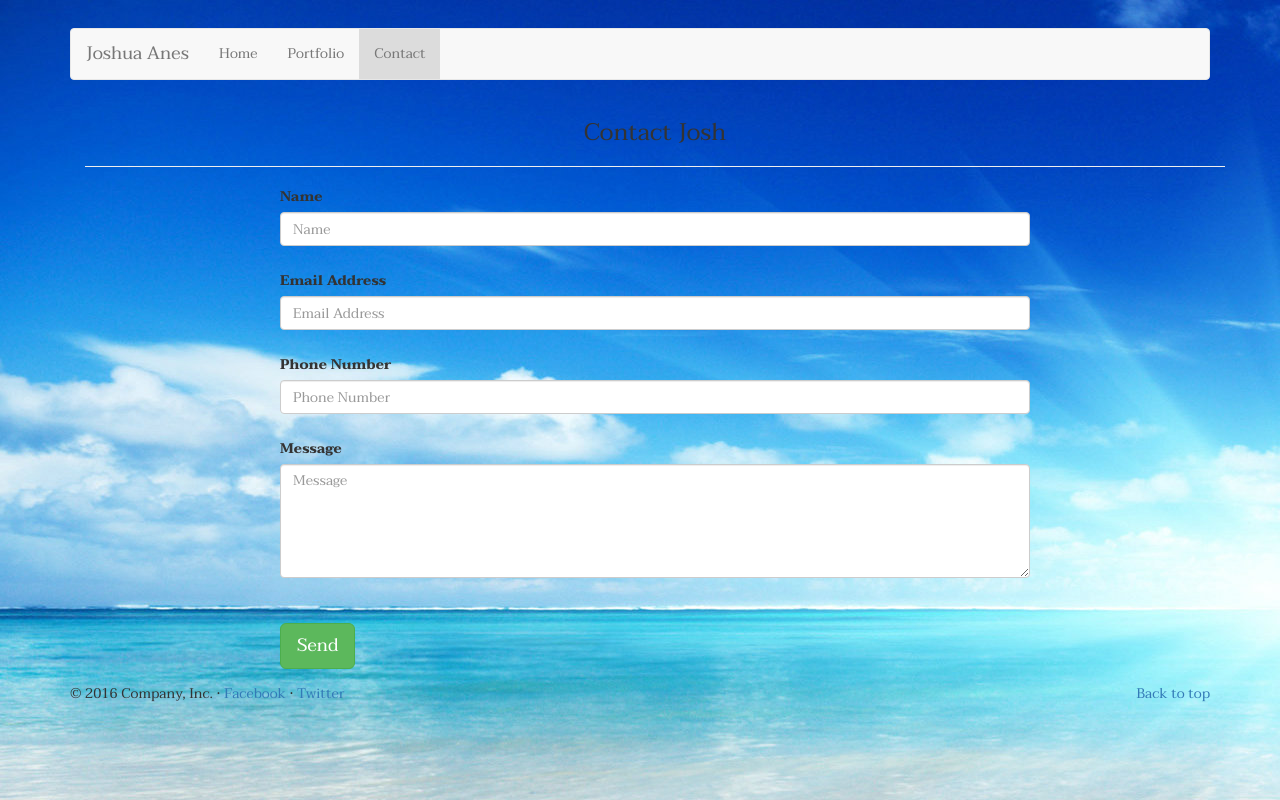
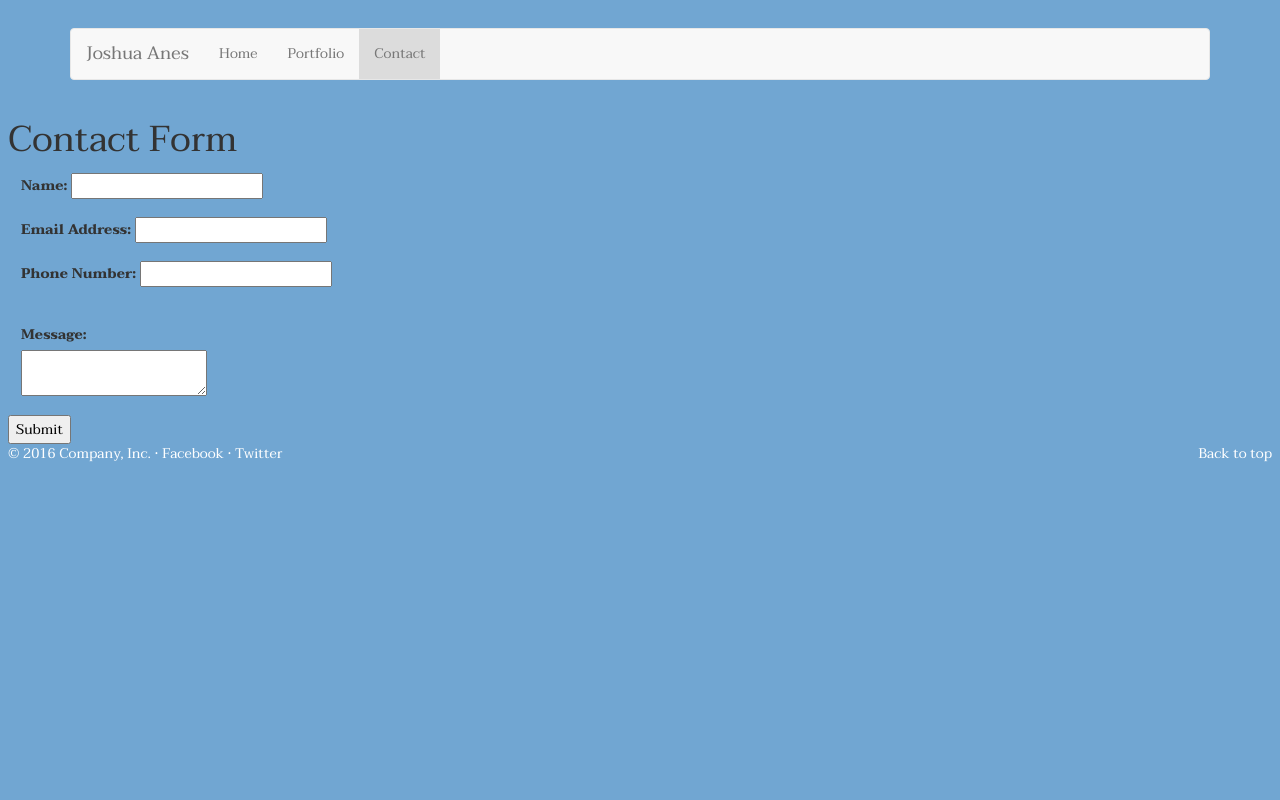
Before and after one commit to joshuaanes/Project03, a PHP site: page /contact-form.php in a window 1280 px wide. Run offline with PHP 8.4, Linux system fonts and the light colour scheme; some libraries are stand-ins or nearby versions; some web fonts are replaced.

Commit message:
Add files via upload
updated files for regrade

```diff
--- a/contact-form.php
+++ b/contact-form.php
@@ -2,71 +2,68 @@
  <script src="http://code.jquery.com/jquery.js"></script>
     <script src="js/menu-highlighter.js"></script>
 
-<!-- JavaScript -->
-    <script>
-    function validateForm() {
-        var x = document.forms["sentMessage"]["email"].value;
-        var atpos = x.indexOf("@");
-        var dotpos = x.lastIndexOf(".");
-        if (atpos<1 || dotpos<atpos+2 || dotpos+2>=x.length) {
-            alert("Not a valid e-mail address");
+  <script type="text/javascript">
+
+      function validate()
+      {
+
+         if( document.myForm.name.value == "" )
+         {
+            alert( "Please provide your name!" );
+            document.myForm.name.focus() ;
             return false;
          }
+
+         if( document.myForm.email.value == "" )
+         {
+            alert( "Please provide your Email!" );
+            document.myForm.email.focus() ;
+            return false;
          }
+
+        if( document.myForm.phone.value == "" )
+         {
+            alert( "Please provide your phone number!" );
+            document.myForm.phone.focus() ;
+            return false;
+         }
+
+      }
+
 </script>
-    <section id="contact">
-        <div class="container">
-            <div class="row">
-                <div class="col-lg-12 text-center">
-                    <h3>Contact Josh</h3>
-                    <hr class="star-primary">
+
+<h1 class= "contactform">Contact Form</h1>
+
+<form action="database-write.php" name="myForm" onsubmit="return(validate());" onsubmit="return(validateEmail());" method="post">
+
+
+  <div class="box">
+  <label for="name">Name: </label>
+  <input type="text" name="name">
   </div>
+
+  <div class="box">
+  <label for="email">Email Address: </label>
+  <input type="text" name="email">
   </div>
-            <div class="row">
-                <div class="col-lg-2"></div>
-                <div class="col-lg-8">
-                    <form action = "database-write.php" method = "post">
-                        <div class="row control-group">
-                            <div class="form-group col-xs-12 floating-label-form-group controls">
-                                <label>Name</label>
-                                <input type="text" class="form-control" placeholder="Name" id="name" required data-validation-required-message="Please enter your name.">
-                                <p class="help-block text-danger"></p>
+
+  <div class="box">
+  <label for="phone">Phone Number: </label>
+  <input type="text" name="phone">
   </div>
+
+   <div class="box">
+   <br>
+   <label for="message">Message: </label>
+   <br>
+   <textarea name="message" id="message"></textarea>
    </div>
-                        <div class="row control-group">
-                            <div class="form-group col-xs-12 floating-label-form-group controls">
-                                <label>Email Address</label>
-                                <input type="email" name="email" class="form-control" placeholder="Email Address" id="email" required data-validation-required-message="Please enter your email address.">
-                                <p class="help-block text-danger"></p>
-                            </div>
-                        </div>
-                        <div class="row control-group">
-                            <div class="form-group col-xs-12 floating-label-form-group controls">
-                                <label>Phone Number</label>
-                                <input type="tel" class="form-control" placeholder="Phone Number" id="phone" required data-validation-required-message="Please enter your phone number.">
-                                <p class="help-block text-danger"></p>
-                            </div>
-                        </div>
-                        <div class="row control-group">
-                            <div class="form-group col-xs-12 floating-label-form-group controls">
-                                <label>Message</label>
-                                <textarea rows="5" class="form-control" placeholder="Message" id="message" required data-validation-required-message="Please enter a message."></textarea>
-                                <p class="help-block text-danger"></p>
-                            </div>
-                        </div>
-                        <br>
-                        <div id="success"></div>
-                        <div class="row">
-                            <div class="form-group col-xs-12">
-                                <button type="submit" class="btn btn-success btn-lg">Send</button>
-                            </div>
-                        </div>
-                    </form>
-                </div>
-                <div class="col-lg-2"></div>
-            </div>
-        </div>
-    </section>
+
+
+  <input type="submit" name="send">
+
+
  </form>
 
+
      <?php include "inc/footer.inc"; ?>
--- a/css/stylesheet.css
+++ b/css/stylesheet.css
@@ -1,18 +1,55 @@
-/*background color for website*/
+/*Base Styles*/
 body {
   background-image:  url(../images/background.jpg);
   font-family: Taviraj, Trirong;
 }
 
-
-/*Footer*/
-.footer {
-	color: black;
+.foot {
+	color: white;
 }
 
-/*Navbar highlighter*/
+.box {
+	margin: 10px;
+	padding: 3px;
+
+}
+
+.foot a {
+	color: white;
+}
+
+
+
+/*Layout Styles*/
 
 .current {
- 		background-color: 	#DCDCDC;
+ 		background-color: #DCDCDC;
  		color: white;
 }
+
+#form .box {
+	margin: 10px;
+	padding: 3px;
+}
+
+.myForm {
+	background-color: #00cccc;
+	padding: 20px;
+}
+
+.myForm {
+	font-weight: bold;
+	text-decoration: none;
+	color: #004d4d;
+}
+
+.z-thing {
+	padding-top: 100px;
+}
+
+.z-pattern {
+	padding-top: 20px;
+}
+
+
+/*Modules*/
--- a/database-read.php
+++ b/database-read.php
@@ -2,7 +2,7 @@
 
 <?php
 
-$connection = mysqli_connect("localhost", "project3", "project3", "project3");
+$connection = mysqli_connect("localhost", "urcscon3_janes", "coffee1N/!", "urcscon3_janes");
 
 
 
@@ -35,6 +35,7 @@
 			<th>Id</th>
 			<th>Name</th>
 			<th>Email Address</th>
+			<th>Phone Number</th>
 			<th>Message</th>
 		</tr>
 
@@ -47,6 +48,7 @@
 			<td><?php echo $pages["id"]; ?></td>
 			<td><?php echo $pages["name"]; ?></td>
 			<td><?php echo $pages["email_address"]; ?></td>
+			<td><?php echo $pages["phone_number"]; ?></td>
 			<td><?php echo $pages["message"]; ?></td>
 		</tr>
 
--- a/database-write.php
+++ b/database-write.php
@@ -2,15 +2,16 @@
 
 $name = Trim(stripslashes($_POST['name']));
 $email_address = Trim(stripslashes($_POST['email_address']));
+$phone_number = Trim(stripslashes($_POST['name']));
 $message = Trim(stripslashes($_POST['message']));
 
-$connection = mysqli_connect("localhost", "project3", "project3", "project3");
+$connection = mysqli_connect("localhost", "urcscon3_janes", "coffee1N/!", "project3");
 
 ?>
 
 <?php
 
-$query = "INSERT INTO responses (name, email_address, message) VALUES ('name', 'email_address', 'message')";
+$query = "INSERT INTO responses (name, email_address, phone_number, message) VALUES ("$name", "$email_address", "$phone_number", "$message")";
 $result = mysqli_query($connection, $query);
 $NumberOfRowsAffected = mysqli_affected_rows($connection);
 if($NumberOfRowsAffected < 1 ) {
--- a/db-info.php
+++ b/db-info.php
@@ -1,8 +1,8 @@
 <?php
 
 $dbhost = "localhost";
-$dbuser = "project3";
-$dbpass = "project3";
-$dbname = "project3";
+$dbuser = "urcscon3_janes";
+$dbpass = "coffee1N/!";
+$dbname = "urcscon3_janes";
 
 ?>
--- a/inc/footer.inc
+++ b/inc/footer.inc
@@ -1,11 +1,18 @@
 <footer>
+    <div class ="foot">
         <p class="pull-right"><a href="#">Back to top</a></p>
         <p>&copy; 2016 Company, Inc. &middot; <a href="https://www.facebook.com/josh.anes58">Facebook</a> &middot; <a href="https://twitter.com/joshuaanes">Twitter</a></p>
-      </footer>
+    </div>
+ </footer>
 
     </div><!-- /.container -->
 
+    <style>
+    .pull-right {
+        color: white;
+    }
 
+    </style>
     <!-- Bootstrap core JavaScript
     ================================================== -->
     <!-- Placed at the end of the document so the pages load faster -->
--- a/inc/top.inc
+++ b/inc/top.inc
@@ -1,6 +1,3 @@
-<!DOCTYPE html>
-<html>
-
 <!DOCTYPE html>
 <html lang="en">
   <head>
@@ -15,7 +12,7 @@
 
 
 
-    <title>Navbar Template for Bootstrap</title>
+    <title>Josh Anes</title>
 
     <!-- Bootstrap core CSS -->
     <link href="css/min.css" rel="stylesheet">
@@ -67,7 +64,7 @@
             </ul>
 
 
-
+           </div>
           </div><!--/.nav-collapse -->
         </div><!--/.container-fluid -->
       </nav>
```
Also changed, not shown: index.php (+12 -5 lines), css/carousel.css (line endings or trailing spaces), css/che.css (line endings or trailing spaces), css/cover.css (line endings or trailing spaces), css/longscrolly.css (line endings or trailing spaces), css/min.css, css/navbar.css (line endings or trailing spaces), css/portfolio.css (line endings or trailing spaces), images/anes.jpg (added), images/background.jpg, js/menu-highlighter.js (line endings or trailing spaces). Lines whose indentation alone changed are shown as unchanged.
